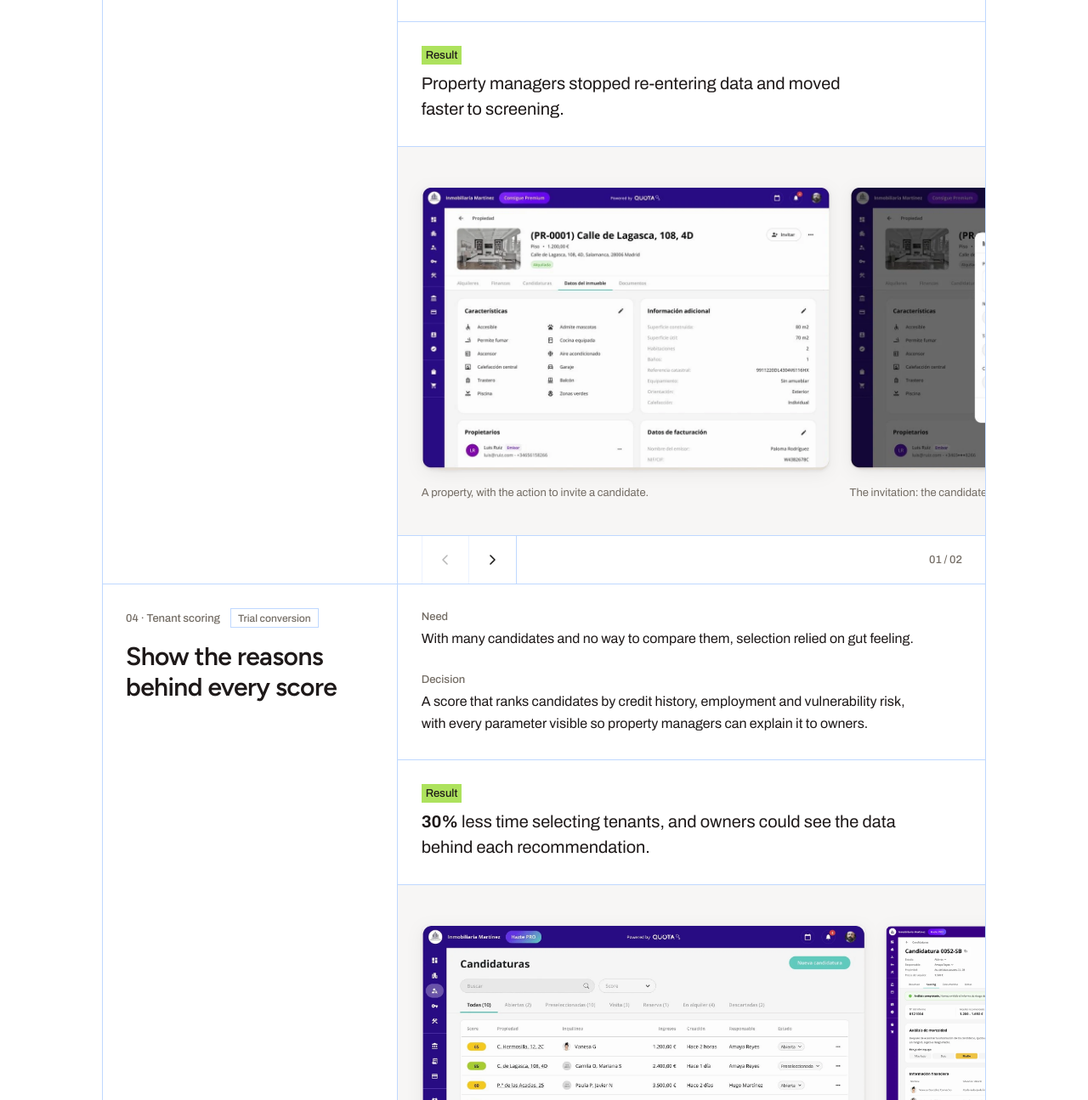
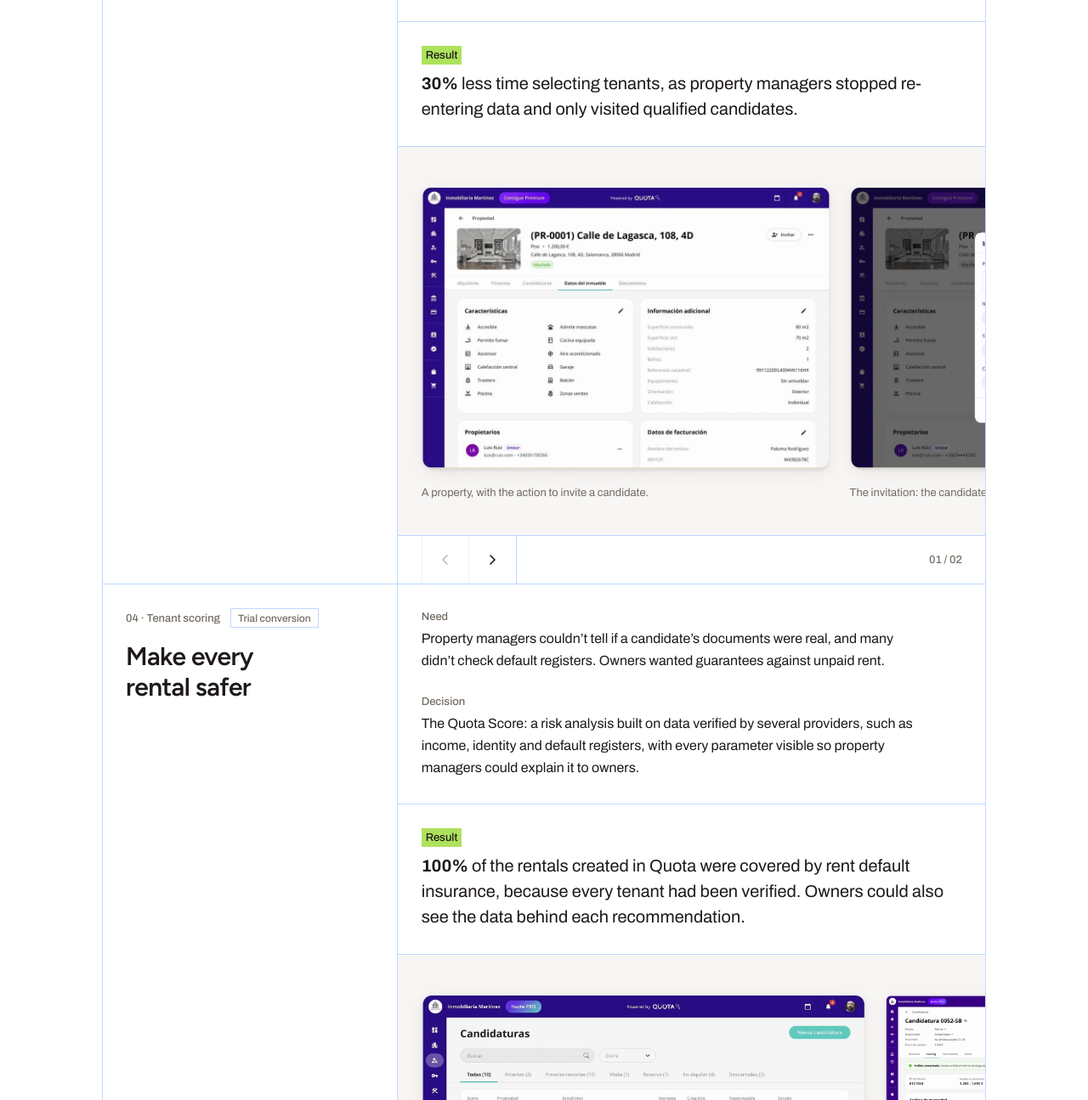
Before and after one commit to lavieroemilia/portfolio, a plain HTML site: page pages/quota-pms.html in a window 1280 px wide. Shown: the part 3914-5209 px from the top of the page at 85% size. Drawn offline with nearby package versions, Linux system fonts and the light colour scheme.

Commit message:
Refocus the Quota scoring decision on safer rentals
Co-Authored-By: Claude Opus 5.5 <noreply@anthropic.com>

```diff
--- a/pages/quota-pms.html
+++ b/pages/quota-pms.html
@@ -181,18 +181,18 @@
                 <div class="cs-part"><p class="cs-label">Need</p><p class="cs-text">Property managers collected candidates’ personal and financial data by phone or email, then typed it into their own&nbsp;systems.</p></div>
                 <div class="cs-part"><p class="cs-label">Decision</p><p class="cs-text">An invitation by WhatsApp or email: candidates fill in their own data before the visit, and the profile arrives complete, ready for&nbsp;scoring.</p></div>
               </div>
-              <div class="cs-ditem-result"><p class="cs-label">Result</p><p class="cs-text">Property managers stopped re-entering data and moved faster to&nbsp;screening.</p></div>
+              <div class="cs-ditem-result"><p class="cs-label">Result</p><p class="cs-text"><b>30%</b> less time selecting tenants, as property managers stopped re-entering data and only visited qualified&nbsp;candidates.</p></div>
               <figure class="cs-ditem-media cs-car"><ul class="cs-car-track" id="screens-03" tabindex="0" aria-label="Screens of decision 03"><li class="cs-car-slide"><img src="../assets/images/quota/quota-onboarding-1.webp" alt="Property detail with the invite candidate action" loading="lazy"><p class="cs-car-caption">A property, with the action to invite a candidate.</p></li><li class="cs-car-slide"><img src="../assets/images/quota/quota-onboarding-2.webp" alt="Invite a candidate modal with name, phone and email" loading="lazy"><p class="cs-car-caption">The invitation: the candidate’s phone or email, or a link to copy.</p></li></ul><div class="cs-car-bar"><button class="cs-car-btn" type="button" data-dir="-1" aria-label="Previous screen" aria-controls="screens-03"><svg viewBox="0 0 16 16" aria-hidden="true"><path d="M10 3 5 8l5 5"/></svg></button><button class="cs-car-btn" type="button" data-dir="1" aria-label="Next screen" aria-controls="screens-03"><svg viewBox="0 0 16 16" aria-hidden="true"><path d="m6 3 5 5-5 5"/></svg></button><p class="cs-car-count"><span class="cs-car-now">01</span> / 02</p></div></figure>
             </div>
           </li>
           <li class="cs-ditem">
-            <div class="cs-ditem-head"><div class="cs-ditem-sticky"><p class="cs-step-id"><span>04 · Tenant scoring</span><span class="cs-tag">Trial conversion</span></p><h3 class="cs-dec-title">Show the reasons behind every score</h3></div></div>
+            <div class="cs-ditem-head"><div class="cs-ditem-sticky"><p class="cs-step-id"><span>04 · Tenant scoring</span><span class="cs-tag">Trial conversion</span></p><h3 class="cs-dec-title">Make every rental safer</h3></div></div>
             <div class="cs-ditem-body">
               <div class="cs-ditem-text">
-                <div class="cs-part"><p class="cs-label">Need</p><p class="cs-text">With many candidates and no way to compare them, selection relied on gut&nbsp;feeling.</p></div>
-                <div class="cs-part"><p class="cs-label">Decision</p><p class="cs-text">A score that ranks candidates by credit history, employment and vulnerability risk, with every parameter visible so property managers can explain it to&nbsp;owners.</p></div>
+                <div class="cs-part"><p class="cs-label">Need</p><p class="cs-text">Property managers couldn&rsquo;t tell if a candidate&rsquo;s documents were real, and many didn&rsquo;t check default registers. Owners wanted guarantees against unpaid&nbsp;rent.</p></div>
+                <div class="cs-part"><p class="cs-label">Decision</p><p class="cs-text">The Quota Score: a risk analysis built on data verified by several providers, such as income, identity and default registers, with every parameter visible so property managers could explain it to&nbsp;owners.</p></div>
               </div>
-              <div class="cs-ditem-result"><p class="cs-label">Result</p><p class="cs-text"><b>30%</b> less time selecting tenants, and owners could see the data behind each&nbsp;recommendation.</p></div>
+              <div class="cs-ditem-result"><p class="cs-label">Result</p><p class="cs-text"><b>100%</b> of the rentals created in Quota were covered by rent default insurance, because every tenant had been verified. Owners could also see the data behind each&nbsp;recommendation.</p></div>
               <figure class="cs-ditem-media cs-car"><ul class="cs-car-track" id="screens-04" tabindex="0" aria-label="Screens of decision 04"><li class="cs-car-slide"><img src="../assets/images/quota/quota-candidates.webp" alt="Candidate list with scores" loading="lazy"><p class="cs-car-caption">Every candidate with their score, income, property and status.</p></li><li class="cs-car-slide"><img src="../assets/images/quota/quota-scoring-advanced.webp" alt="A candidate’s advanced scoring report: payment risk level, financial information for each tenant and guarantor, vulnerability, and the Quota Score of 82 broken down by parameter" loading="lazy"><p class="cs-car-caption">The Quota Score, parameter by parameter, next to the financial and risk analysis.</p></li></ul><div class="cs-car-bar"><button class="cs-car-btn" type="button" data-dir="-1" aria-label="Previous screen" aria-controls="screens-04"><svg viewBox="0 0 16 16" aria-hidden="true"><path d="M10 3 5 8l5 5"/></svg></button><button class="cs-car-btn" type="button" data-dir="1" aria-label="Next screen" aria-controls="screens-04"><svg viewBox="0 0 16 16" aria-hidden="true"><path d="m6 3 5 5-5 5"/></svg></button><p class="cs-car-count"><span class="cs-car-now">01</span> / 02</p></div></figure>
             </div>
           </li>
```
